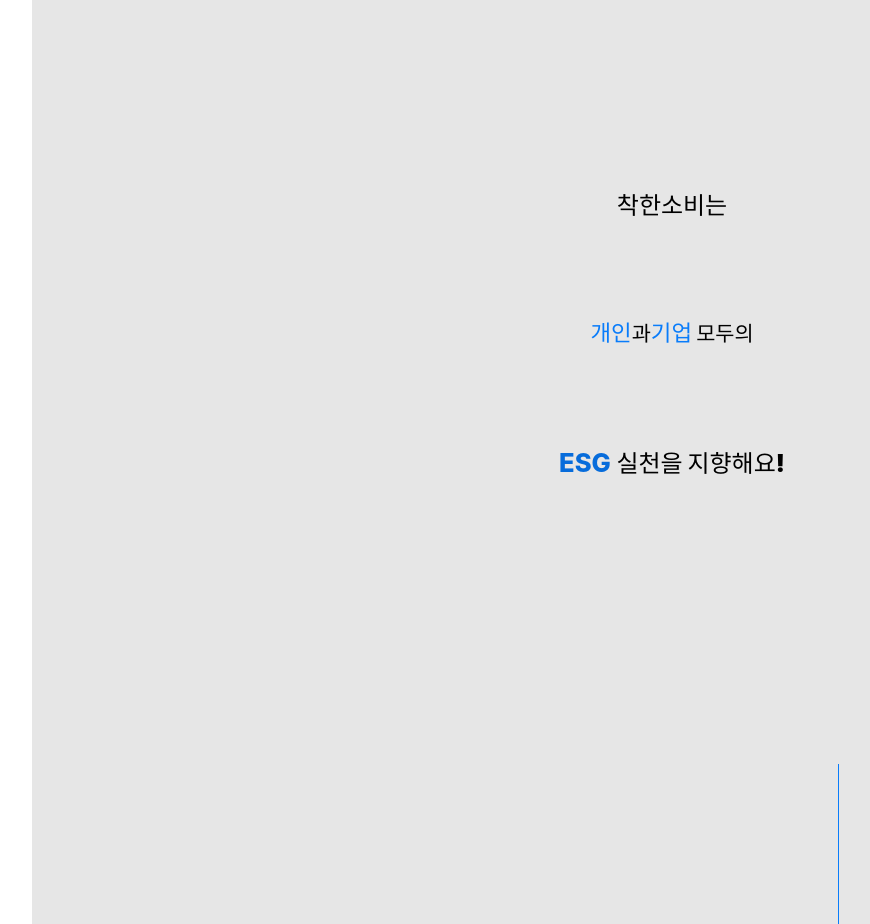
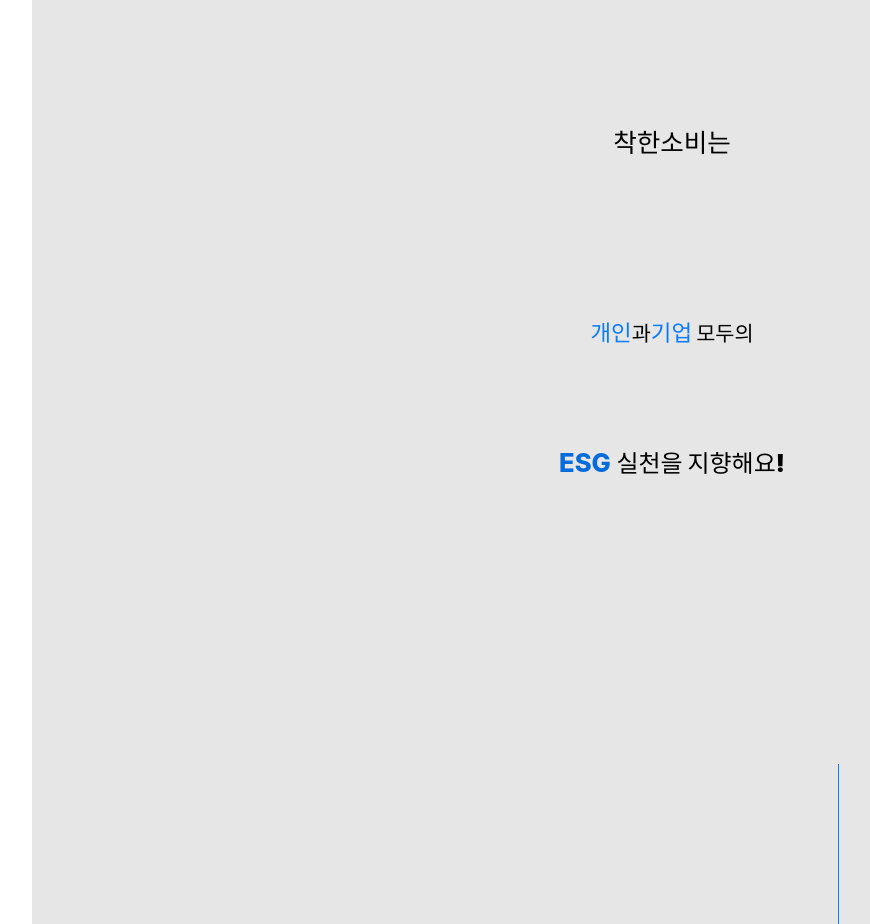
Before and after one commit to HNW-DevON/hnw-introduce-web, a React (Vite) app in the folder hnwdevon/: page / in a window 1280 px wide. Shown: the part 6660-7584 px from the top of the page, without its empty margins (0-870 px from the left). Built offline with nearby package versions, Linux system fonts and the light colour scheme.

Commit message:
design : main

```diff
--- a/hnwdevon/src/pages/main/main.style.ts
+++ b/hnwdevon/src/pages/main/main.style.ts
@@ -178,11 +178,11 @@
 export const MainLastTitle = styled.div`
     color: black;
     font-weight: 900;
-    font-size: 1.5rem;
+    font-size: 1.6rem;
 
     position: absolute;
     top: 0;
-    margin-top: 535%;
+    margin-top: 530%;
 `
 
 export const MainLastSub = styled.div`
```
